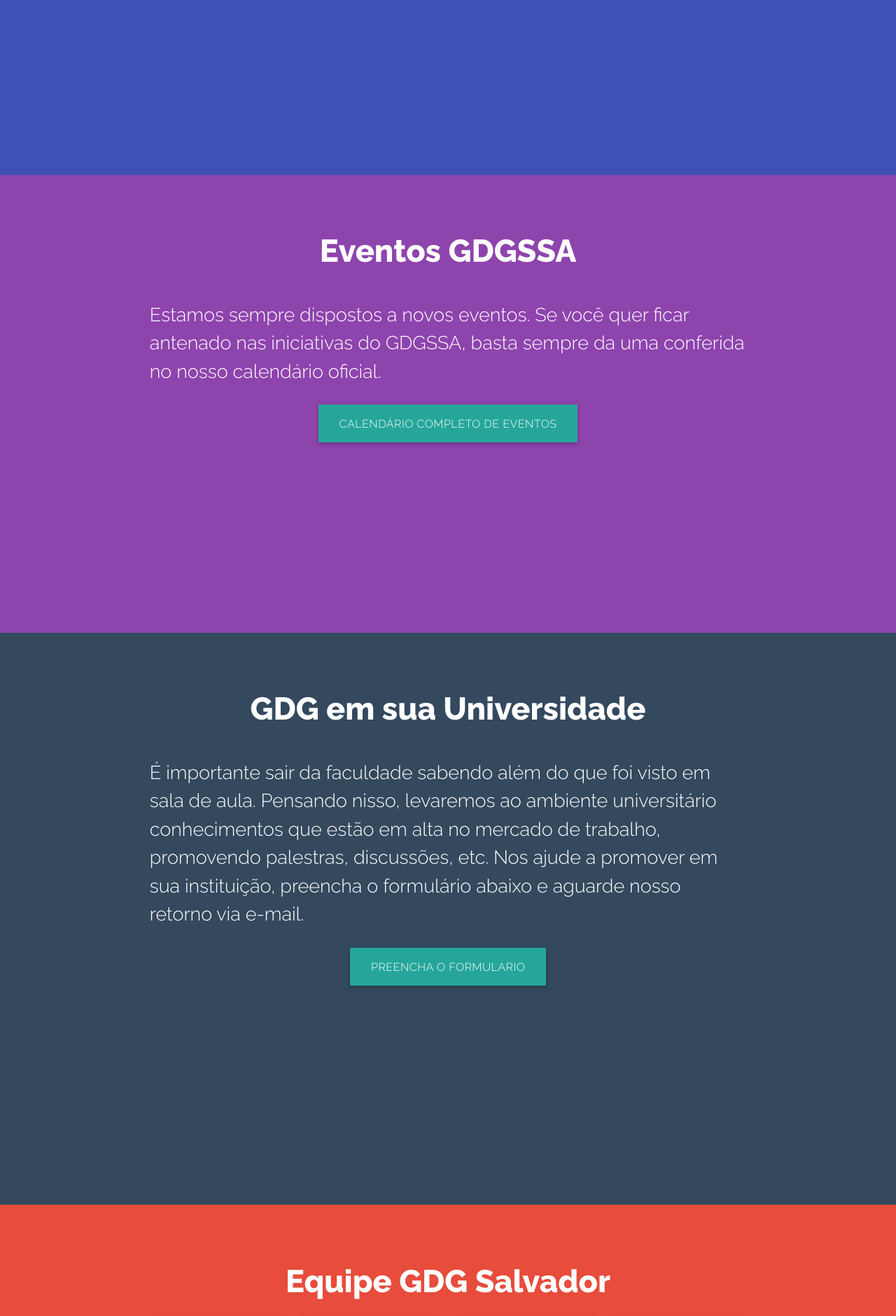
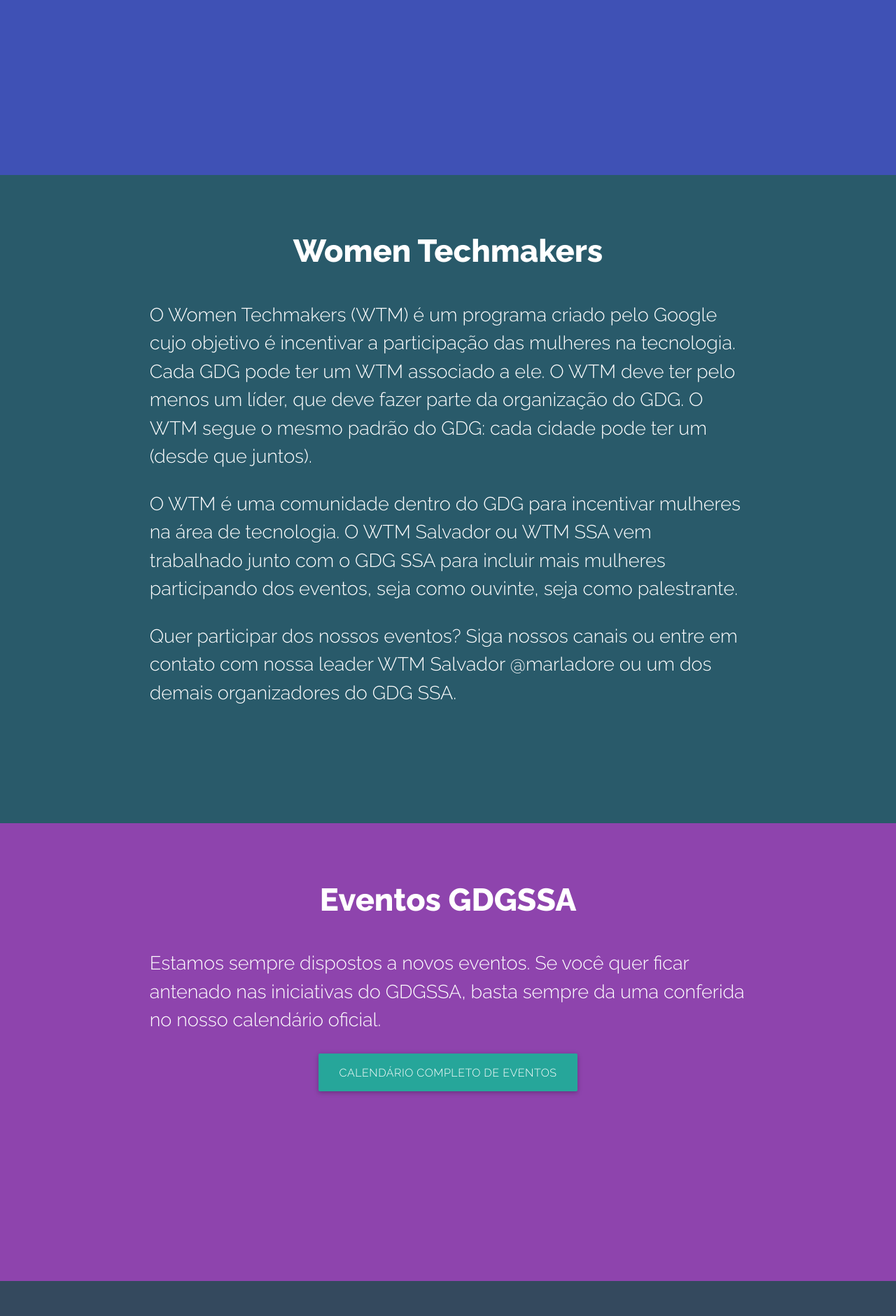
Before and after one commit to gdgssa/gdgssa.github.io, a Jekyll site: the page built from index.html, in a window 1280 px wide. Shown: the part 1767-3647 px from the top of the page at 70% size. Built offline with Jekyll 4.4.1, drawn with Linux system fonts in a browser that asks for light colours; grey boxes are pictures that could not be loaded.

Commit message:
Adicionado sessão WTM

```diff
--- /dev/null
+++ b/_includes/wtm.html
@@ -0,0 +1,13 @@
+<section id="wtm" class="section-wtm">
+  <div class="row container">
+    <header class="col s12 center">
+      <h2 class="title-header white-text">Women Techmakers</h2>
+    </header>
+
+    <div class="col s12">
+      <p class="text white-text">O Women Techmakers (WTM) é um programa criado pelo Google cujo objetivo é incentivar a participação das mulheres na tecnologia. Cada GDG pode ter um WTM associado a ele. O WTM deve ter pelo menos um líder, que deve fazer parte da organização do GDG. O WTM segue o mesmo padrão do GDG: cada cidade pode ter um (desde que juntos).</p>
+      <p class="text white-text">O WTM é uma comunidade dentro do GDG para incentivar mulheres na área de tecnologia. O WTM Salvador ou WTM SSA vem trabalhado junto com o GDG SSA para incluir mais mulheres participando dos eventos, seja como ouvinte, seja como palestrante.</p>
+      <p class="text white-text">Quer participar dos nossos eventos? Siga nossos canais ou entre em contato com nossa leader WTM Salvador @marladore ou um dos demais organizadores do GDG SSA.</p>
+    </div>
+  </div>
+</section>
--- a/_src/sass/_content.scss
+++ b/_src/sass/_content.scss
@@ -27,6 +27,12 @@
   &-work{
     min-height:85vh;
     background:$work;
+    padding: 1rem;
+  }
+
+  &-wtm{
+    min-height:85vh;
+    background:$wtm;
     padding: 1rem;
   }
 }
--- a/_src/sass/_variables.scss
+++ b/_src/sass/_variables.scss
@@ -10,3 +10,4 @@
 $event: #8E44AD;
 $university: #34495E;
 $team: #E74C3C;
+$wtm: #295a6a;
--- a/assets/css/main.css
+++ b/assets/css/main.css
@@ -76,6 +76,11 @@
   background: #3f51b5;
   padding: 1rem; }
 
+.section-wtm {
+  min-height: 85vh;
+  background: #295a6a;
+  padding: 1rem; }
+
 .title-header {
   position: relative;
   font-size: 3rem;
--- a/index.html
+++ b/index.html
@@ -3,6 +3,7 @@
 ---
 
 {% include work.html %}
+{% include wtm.html %}
 {% include event.html %}
 {% include university.html %}
 {% include team.html %}
```
